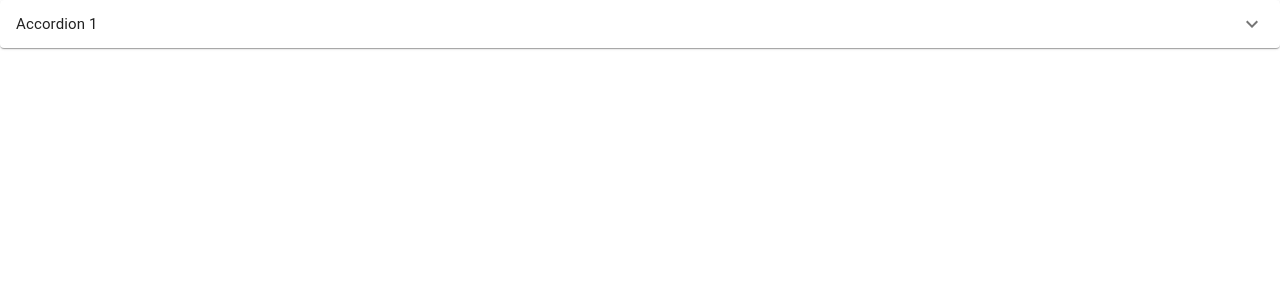
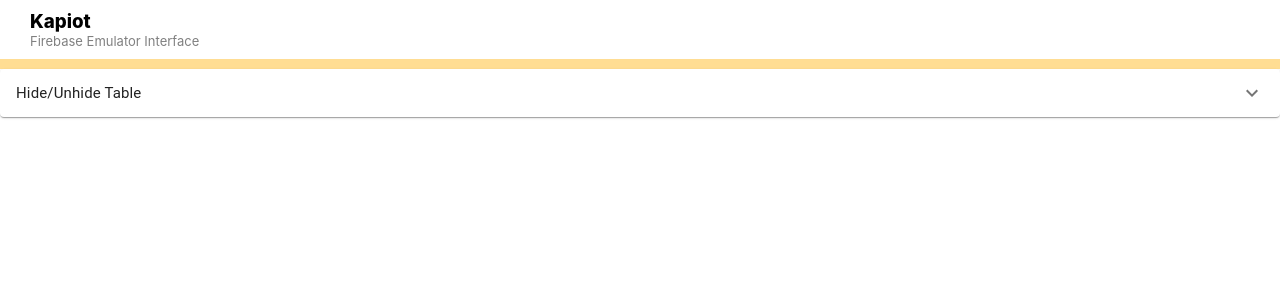
Before and after one commit to charlesausejojr/kapiot_dev_tool, a React (Create React App) app: page / in a window 1280 px wide. Shown: the top 300 px of the page. Built offline with nearby package versions, Linux system fonts and the light colour scheme.

Commit message:
Add header

```diff
--- a/src/App.css
+++ b/src/App.css
@@ -2,7 +2,6 @@
   margin: 0;
 }
 .app{
-  display: flex;
 }
 .app__table{
   display: flex;
--- a/src/App.js
+++ b/src/App.js
@@ -2,9 +2,12 @@ import './App.css';
 import React, { useEffect, useState } from 'react';
 import DataTable from './components/Table';
 import DataAccordion from './components/Accordion';
+import Header from './components/Header';
 function App() {
   return (
     <div className="app">
+
+    <Header></Header>
     <div className="app__table">
     <DataAccordion></DataAccordion>
      </div>
--- a/src/components/Accordion.js
+++ b/src/components/Accordion.js
@@ -26,7 +26,7 @@ export default function DataAccordion() {
           aria-controls="panel1a-content"
           id="panel1a-header"
         >
-          <Typography className={classes.heading}>Accordion 1</Typography>
+          <Typography className={classes.heading}>Hide/Unhide Table</Typography>
         </AccordionSummary>
         <AccordionDetails>
           <DataTable></DataTable>
--- /dev/null
+++ b/src/components/Header.css
@@ -0,0 +1,42 @@
+.header{
+    justify-content: space-between;
+    background-color: white;
+    padding: 10px;
+    display: flex;
+    align-items: center;
+    position: sticky;
+    border-bottom: 10px solid #ffdd93;
+    box-shadow: 0px 5px 8px -9px rgba(0, 0, 0, 0.75);
+}
+.header__left{
+    margin-left: 20px;
+    display: flex;
+    align-items: center;
+}
+.header__left > .header__name > h3 {
+    font-weight: 800;
+}
+.header__left > .header__name > p {
+    font-size: small;
+    color: gray;
+}
+.header__left > .header__logo > img {
+    height: 50px;
+    margin-right: 10px;
+}
+.header__right{
+    margin-right: 20px;
+}
+.header__right > .MuiButton-root{
+    justify-content: space-between;
+}
+.header__link{
+    text-decoration: none;
+}
+.logout{
+    font-size: small;
+    margin-right: 10px;
+}
+.header__logout{
+    border-radius: 5px !important;
+}
--- /dev/null
+++ b/src/components/Header.js
@@ -0,0 +1,19 @@
+import './Header.css';
+
+
+function Header() {
+    return (
+        <div className='header'>
+            <div className="header__left">
+                <div className="header__name">
+                <h3>Kapiot</h3>
+                <p>Firebase Emulator Interface</p>
+                </div>
+            </div>
+            <div className="header__right">
+        </div>
+        </div>
+    )
+}
+
+export default Header;
--- a/src/components/Table.css
+++ b/src/components/Table.css
@@ -4,7 +4,5 @@
 }
 .table__main{
   display: flex;
-  float: left;
-  text-align: center;
-  justify-content: center;
+  min-width: 100%;
 }
--- a/src/components/Table.js
+++ b/src/components/Table.js
@@ -12,7 +12,7 @@ import Paper from '@material-ui/core/Paper';
 
 const useStyles = makeStyles({
   table: {
-    minWidth: 1000,
+    width: '100%',
   },
 });
 
```
